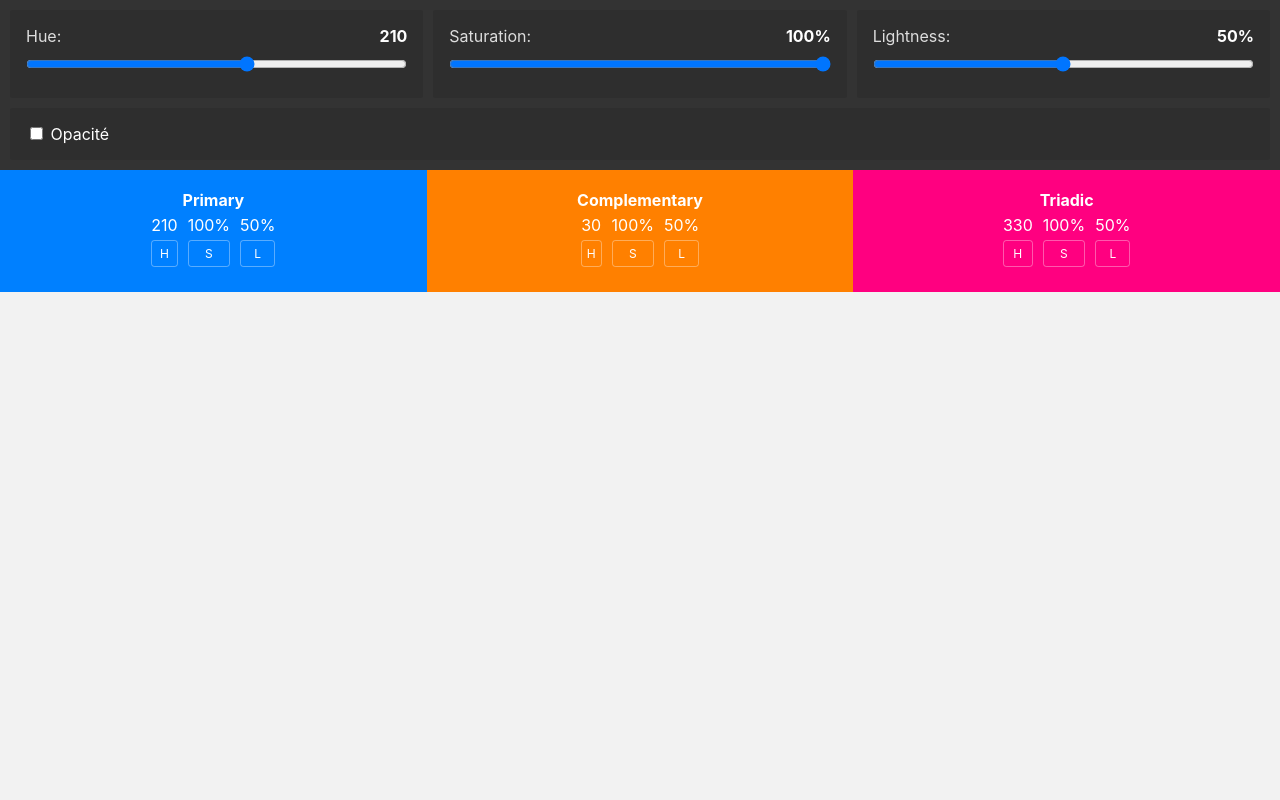
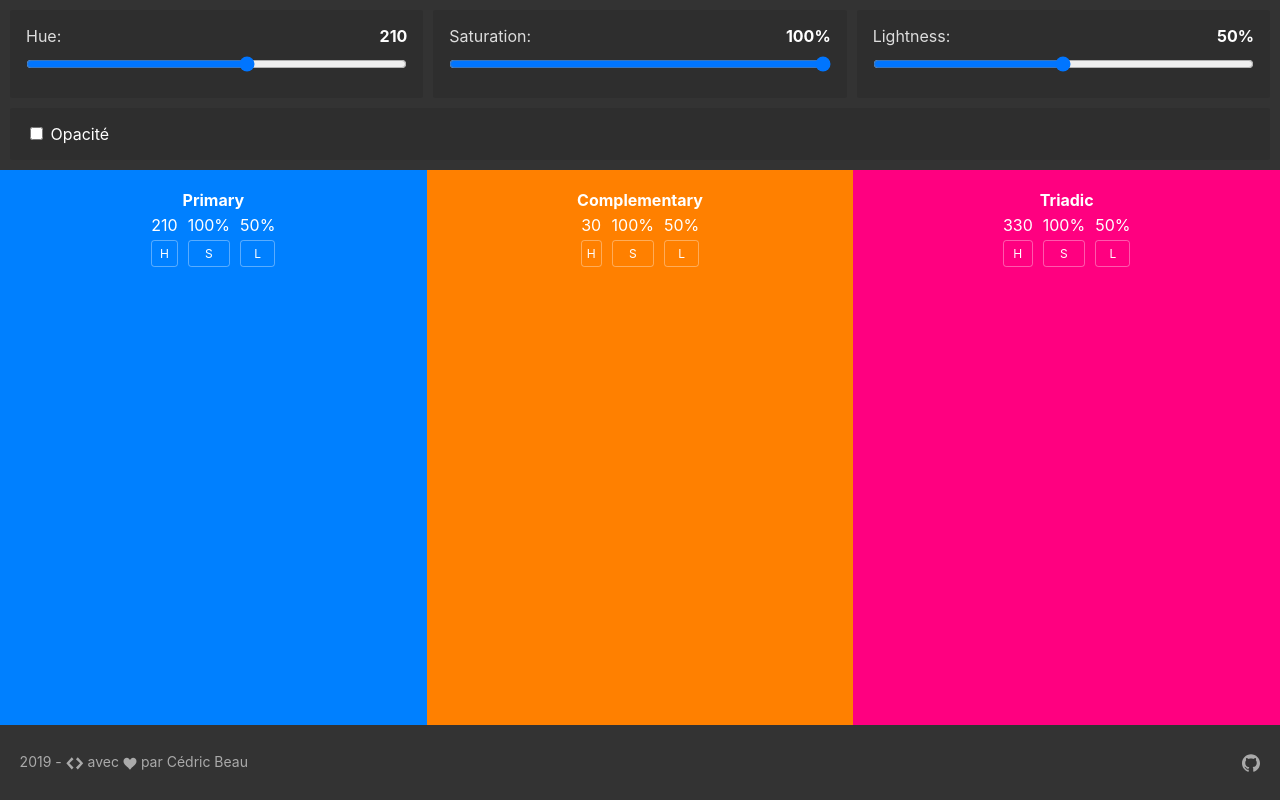
Before and after one commit to cedricbeau/hsla-playground, a plain HTML site: page index.html in a window 1280 px wide. Drawn offline with Linux system fonts and the light colour scheme.

Commit message:
Add Footer

```diff
--- a/css/style.scss
+++ b/css/style.scss
@@ -8,21 +8,26 @@ html {
   font-size: 100%;
 }
 
+html,
+body {
+  height: 100%;
+}
+
 body {
   position: relative;
   z-index: 1;
+  display: flex;
+  flex-direction: column;
   width: 100vw;
-  height: 100vh;
   overflow: hidden;
   margin: 0;
   font-family: -apple-system, BlinkMacSystemFont, "Segoe UI", Roboto, Oxygen-Sans, Ubuntu, Cantarell, "Helvetica Neue", sans-serif;
   color: #fff;
-  background: #f2f2f2;
+  background: #333;
 }
 
 .selectors {
   padding: .3125rem;
-  background-color: #333;
 
   &_inner {
     display: flex;
@@ -64,6 +69,7 @@ body {
 }
 
 .colors {
+  flex: 1;
   display: flex;
   flex-wrap: wrap;
 }
@@ -109,3 +115,49 @@ body {
   flex-wrap: wrap;
   margin-top: .625rem;
 }
+
+/* ---------- Footer ---------- */
+
+$footer-color: #aaa;
+$footer-link-color-hover: #03A9F4;
+
+footer {
+  padding: 2em 1.4em;
+  font-size:.875em;
+  text-align: center;
+  color: $footer-color;
+
+  div + div {
+    margin-top: 1em;
+  }
+
+  a {
+    color: $footer-color;
+    text-decoration: none;
+    -webkit-transition: color .4s;
+            transition: color .4s;
+    &:hover {
+      color: $footer-link-color-hover;
+    }
+  }
+
+  svg {
+    display: inline-block;
+    vertical-align: middle;
+    stroke-width: 0;
+    stroke: currentColor;
+    fill: currentColor;
+    -webkit-transition: fill .4s;
+            transition: fill .4s;
+  }
+}
+
+@media only screen and (min-width: 768px) {
+  footer {
+    display: flex;
+    justify-content: space-between;
+    div + div {
+      margin-top: 0;
+    }
+  }
+}
--- a/index.html
+++ b/index.html
@@ -25,6 +25,17 @@
 </head>
 
 <body>
+
+  <svg  style="position: absolute; width: 0; height: 0; overflow: hidden" version="1.1" xmlns="http://www.w3.org/2000/svg" xmlns:xlink="http://www.w3.org/1999/xlink">
+      <defs>
+        <symbol id="icon-heart" viewBox="0 0 32 32">
+          <title>heart</title>
+          <path d="M23.6 2c-3.363 0-6.258 2.736-7.599 5.594-1.342-2.858-4.237-5.594-7.601-5.594-4.637 0-8.4 3.764-8.4 8.401 0 9.433 9.516 11.906 16.001 21.232 6.13-9.268 15.999-12.1 15.999-21.232 0-4.637-3.763-8.401-8.4-8.401z"></path>
+        </symbol>
+        <symbol id="shape-code" viewBox="0 0 20 15"><title>code</title><path d="M13.197.39l-2.084 2.083 4.862 4.862-4.862 4.862 2.084 2.084 6.251-6.946-6.25-6.946zm-6.946 0L0 7.334l6.251 6.946 2.084-2.084-4.862-4.862 4.862-4.862L6.251.389z" fill-rule="nonzero"/></symbol>         <symbol id="icon-plus" viewBox="0 0 32 32"><title>plus</title><path d="M31 12h-11v-11c0-0.552-0.448-1-1-1h-6c-0.552 0-1 0.448-1 1v11h-11c-0.552 0-1 0.448-1 1v6c0 0.552 0.448 1 1 1h11v11c0 0.552 0.448 1 1 1h6c0.552 0 1-0.448 1-1v-11h11c0.552 0 1-0.448 1-1v-6c0-0.552-0.448-1-1-1z"></path></symbol>
+        <symbol id="icon-github" viewBox="0 0 32 32"><title>github</title><path d="M16 0.395c-8.836 0-16 7.163-16 16 0 7.069 4.585 13.067 10.942 15.182 0.8 0.148 1.094-0.347 1.094-0.77 0-0.381-0.015-1.642-0.022-2.979-4.452 0.968-5.391-1.888-5.391-1.888-0.728-1.849-1.776-2.341-1.776-2.341-1.452-0.993 0.11-0.973 0.11-0.973 1.606 0.113 2.452 1.649 2.452 1.649 1.427 2.446 3.743 1.739 4.656 1.33 0.143-1.034 0.558-1.74 1.016-2.14-3.554-0.404-7.29-1.777-7.29-7.907 0-1.747 0.625-3.174 1.649-4.295-0.166-0.403-0.714-2.030 0.155-4.234 0 0 1.344-0.43 4.401 1.64 1.276-0.355 2.645-0.532 4.005-0.539 1.359 0.006 2.729 0.184 4.008 0.539 3.054-2.070 4.395-1.64 4.395-1.64 0.871 2.204 0.323 3.831 0.157 4.234 1.026 1.12 1.647 2.548 1.647 4.295 0 6.145-3.743 7.498-7.306 7.895 0.574 0.497 1.085 1.47 1.085 2.963 0 2.141-0.019 3.864-0.019 4.391 0 0.426 0.288 0.925 1.099 0.768 6.354-2.118 10.933-8.113 10.933-15.18 0-8.837-7.164-16-16-16z"></path></symbol>
+      </defs>
+  </svg>
 
   <div class="selectors">
     <div class="selectors_inner">
@@ -71,6 +82,16 @@
     <div class="result triadic"></div>
   </div>
 
+  <footer class="container">
+    <div span="me">
+      <script type="text/javascript">document.write(new Date().getFullYear());</script>
+      - <svg width="18" height="13"><use xlink:href="#shape-code"></use></svg> avec <svg width="14" height="13"><use xlink:href="#icon-heart"></use></svg> par <a href="https://cedricbeau.pro/" title="cedricbeau.pro">Cédric Beau</a>
+    </div>
+    <div class="github">
+      <a href="https://cedricbeau.github.io/hsla-playground/"><svg width="18" height="18"><use xlink:href="#icon-github"></use></svg></a>
+    </div>
+  </footer>
+
   <script>
 		//This is the "Offline page" service worker
 		if ('serviceWorker' in navigator) {
```
Also changed, not shown: css/style.css, 1 other file.
